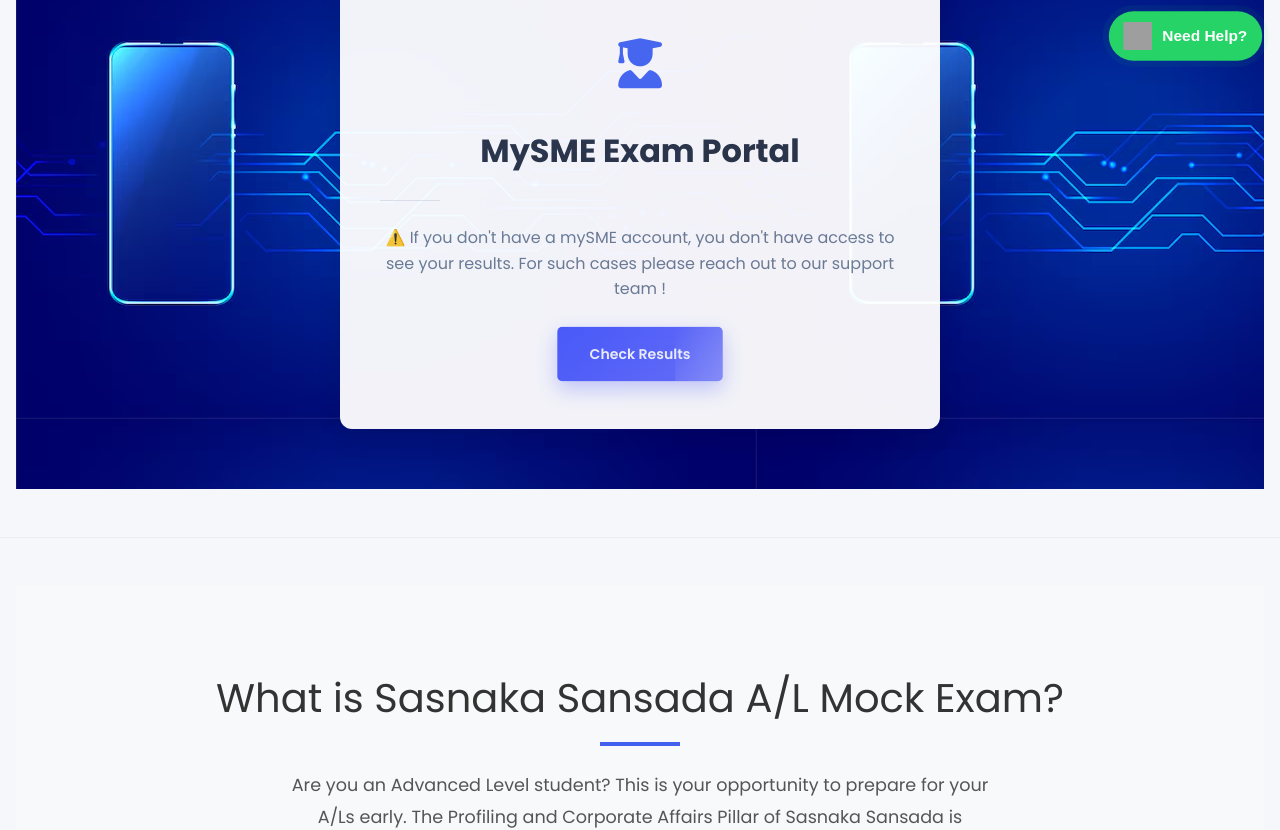
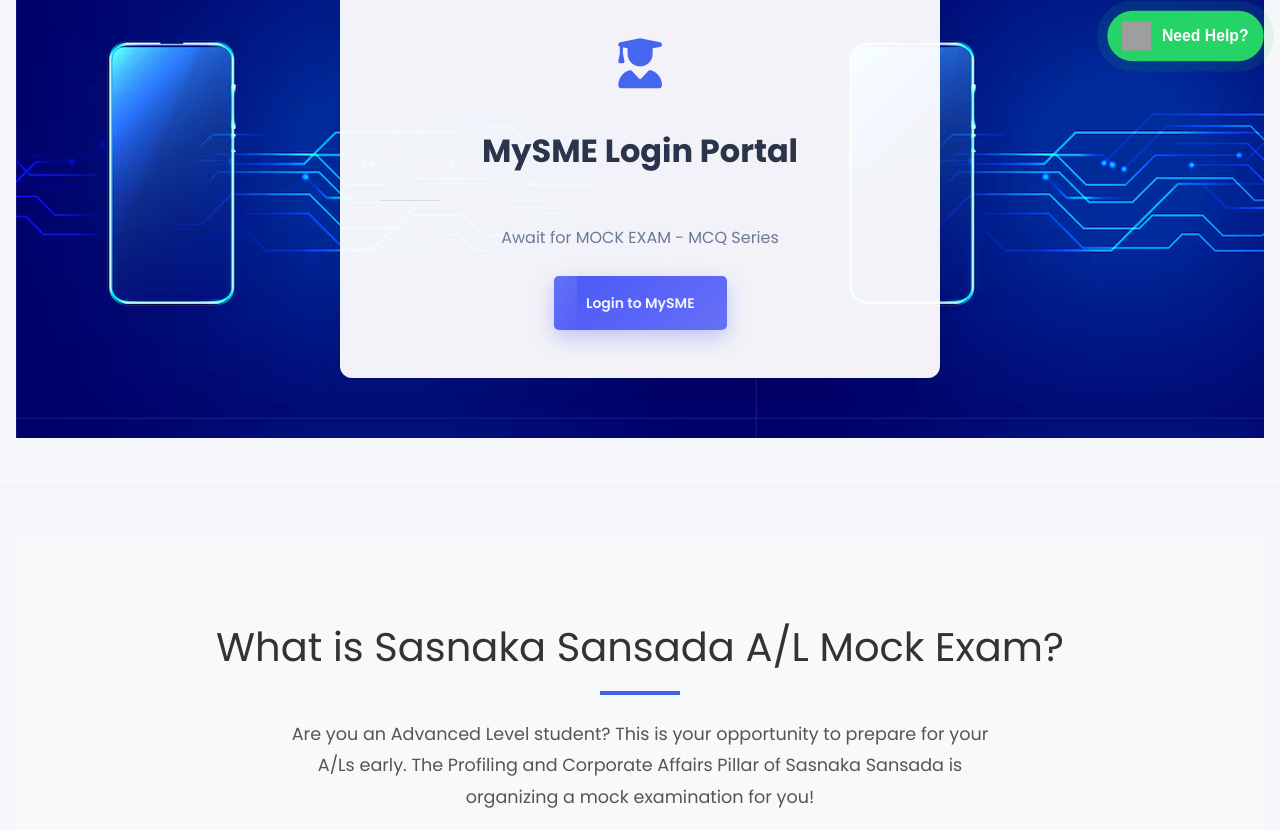
Before and after one commit to Sasnaka-Sansada-Learnsteer/mockexam-marketing, a React (Create React App) app: page / in a window 1280 px wide. Shown: the part 720-1550 px from the top of the page. Built offline with nearby package versions, Linux system fonts and the light colour scheme; no server answers; grey boxes are pictures that could not be loaded.

Commit message:
Removing Components From Landing Page (#79)

```diff
--- a/src/components/CheckMyQR.jsx
+++ b/src/components/CheckMyQR.jsx
@@ -15,7 +15,7 @@
             onMouseEnter={() => setIsHovering(true)}
             onMouseLeave={() => setIsHovering(false)}
         >
-            Check Results
+            Login to MySME
         </a>
     );
 };
--- a/src/components/ExamCenter.css
+++ b/src/components/ExamCenter.css
@@ -1,5 +1,6 @@
 .province-table {
-    padding: 5rem 0;
+    /* padding: 5rem 0; */
+    padding : 0;
     background-color: #fff;
 }
 
@@ -8,7 +9,8 @@
     position: relative;
     background-color: white;
     border-radius: 10px;
-    padding: 2rem;
+    /* padding: 2rem; */
+    padding : 0;
     box-shadow: 0 10px 25px rgba(0, 0, 0, 0.06);
     transition: transform 0.3s ease;
     overflow: hidden;
--- a/src/components/ExamCenter.jsx
+++ b/src/components/ExamCenter.jsx
@@ -25,6 +25,7 @@
     },
   ];
 
+  return null;
   return (
     <section className="province-table">
       <div className="container">
--- a/src/components/ExamTimetable.css
+++ b/src/components/ExamTimetable.css
@@ -7,7 +7,7 @@
 .exam-timetable .container {
     max-width: 1200px;
     margin: 0 auto;
-    padding: 0 1.5rem;
+    padding: 0;
 }
 
 
@@ -18,6 +18,7 @@
     text-align: center;
     position: relative;
     padding-bottom: 1rem;
+    display : inline-block;
 }
 
 
--- a/src/components/ExamTimetable.jsx
+++ b/src/components/ExamTimetable.jsx
@@ -31,6 +31,7 @@
         },
     ];
 
+    return null;
 
     return (
         <section className="exam-timetable">
--- a/src/components/MyExamInfoEntry.jsx
+++ b/src/components/MyExamInfoEntry.jsx
@@ -9,14 +9,15 @@
                 <div className="portal-icon">
                     <i className="fas fa-user-graduate"></i>
                 </div>
-                <h2 className="my-exam-portal-text">MySME Exam Portal</h2>
+                {/*<h2 className="my-exam-portal-text">MySME Exam Portal</h2>*/}
+                <h2 className="my-exam-portal-text">MySME Login Portal</h2>
                 <div className="divider"></div>
                 {/*<h4 className="coming-soon-text">Coming Soon</h4>*/}
                 {/*<p className="portal-description">*/}
                 {/*    Your personalized exam management space. Easy Login using your NIC.*/}
                 {/*</p>*/}
                 <p className="portal-description">
-                    ⚠️ If you don't have a mySME account, you don't have access to see your results. For such cases please reach out to our support team !
+                    Await for MOCK EXAM - MCQ Series
                 </p>
                 <div className="register-button-container">
                     <CheckMyQR className="small-button" />
```
Also changed, not shown: 1 other file (tests, documents, lock files or other folders).
